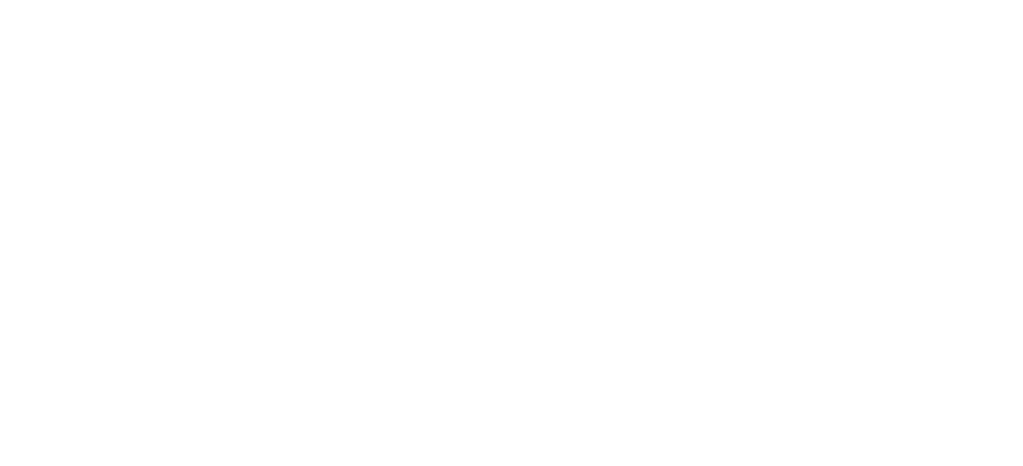
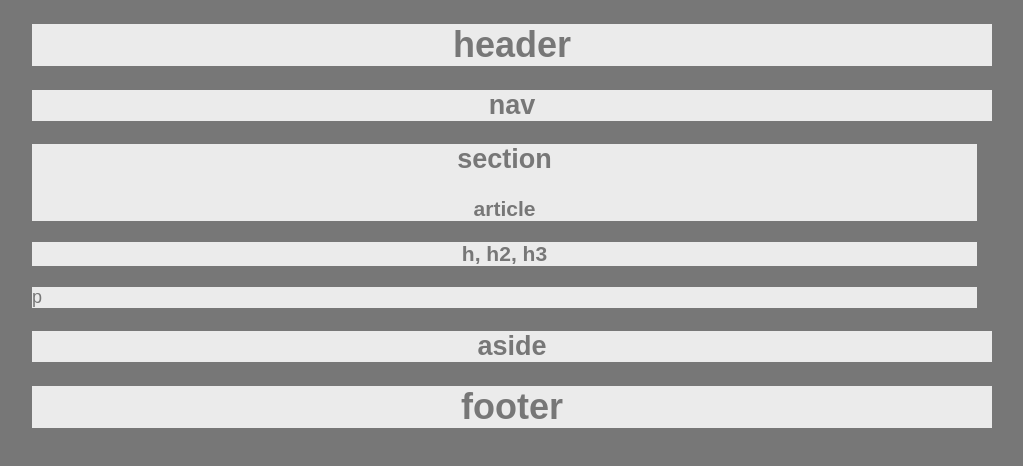
Before and after one commit to seiji13r/2018codingBootcampCoursework, a plain HTML site: page 01-HW-Wireframe/easier/index.html in a window 1280 px wide. Shown: the whole page, without its empty margins (128-1151 px from the left). Drawn offline with Linux system fonts and the light colour scheme.

Commit message:
easier exercise [html structure completed]

```diff
--- a/01-HW-Wireframe/easier/index.html
+++ b/01-HW-Wireframe/easier/index.html
@@ -6,6 +6,37 @@
     <link rel="stylesheet" type="text/css" href="style.css">
 </head>
 <body>
+    <!-- Header Section in the Top-->
+    <header>
+        <h1> header </h1>
+    </header>
+    <!-- Nav Section Below the Header-->
+    <nav>
+        <h1> nav </h1>
+    </nav>
+    <!-- dive Below the Nav -->
+    <div class="container">
+    <!-- First Section Left -->
+        <section id="section">
+
+            <h1> section </h1>
+
+            <article id="article">
+                <h1>article</h1>
+                <h1>h, h2, h3</h1>
+                <p>p</p>
+            </article>
+        </section>
+        <!-- aside  Right-->
+        <aside id="aside">
+            <h1>aside</h1>
+        </aside>
+    </div>
+    <!-- Footer in the Bottom -->
+        <h1>footer</h1>
+    <footer>
+
+    </footer>
 
 </body>
 </html>
--- a/01-HW-Wireframe/easier/style.css
+++ b/01-HW-Wireframe/easier/style.css
@@ -0,0 +1,52 @@
+body {
+    font-family: Arial, Helvetica, sans-serif;
+    color: #777;
+    background-color: #777;
+    width: 960px;
+    font-size: 18px;
+    margin: 0 auto; /* Alows to center the Elements in the Page */
+}
+
+header,
+nav,
+section,
+aside,
+footer {
+    background-color: #ebebeb;
+}
+/*
+.container {
+    margin: 0 auto;
+}
+
+section,
+aside {
+    float: left;
+}
+
+#section{
+    width: 70%
+}
+
+#article {
+    width: 30%;
+}
+ */
+article{
+    color: #ebebeb;
+    background-color: #777;
+}
+
+h1,
+p {
+    color: #777;
+    background-color:#ebebeb;
+}
+
+h1{
+    text-align: center;
+}
+
+section{
+    width: 945px;
+}
```
